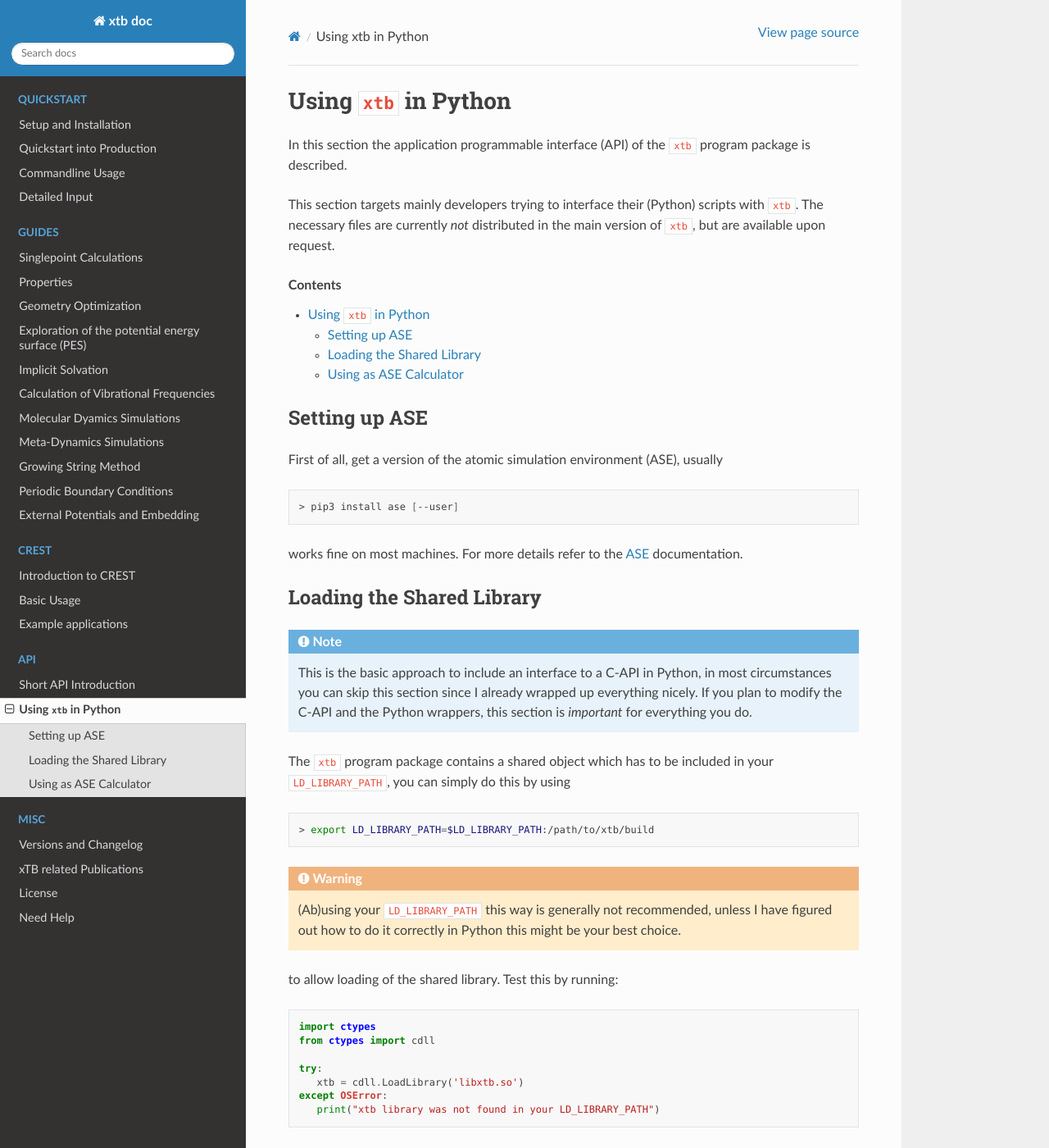
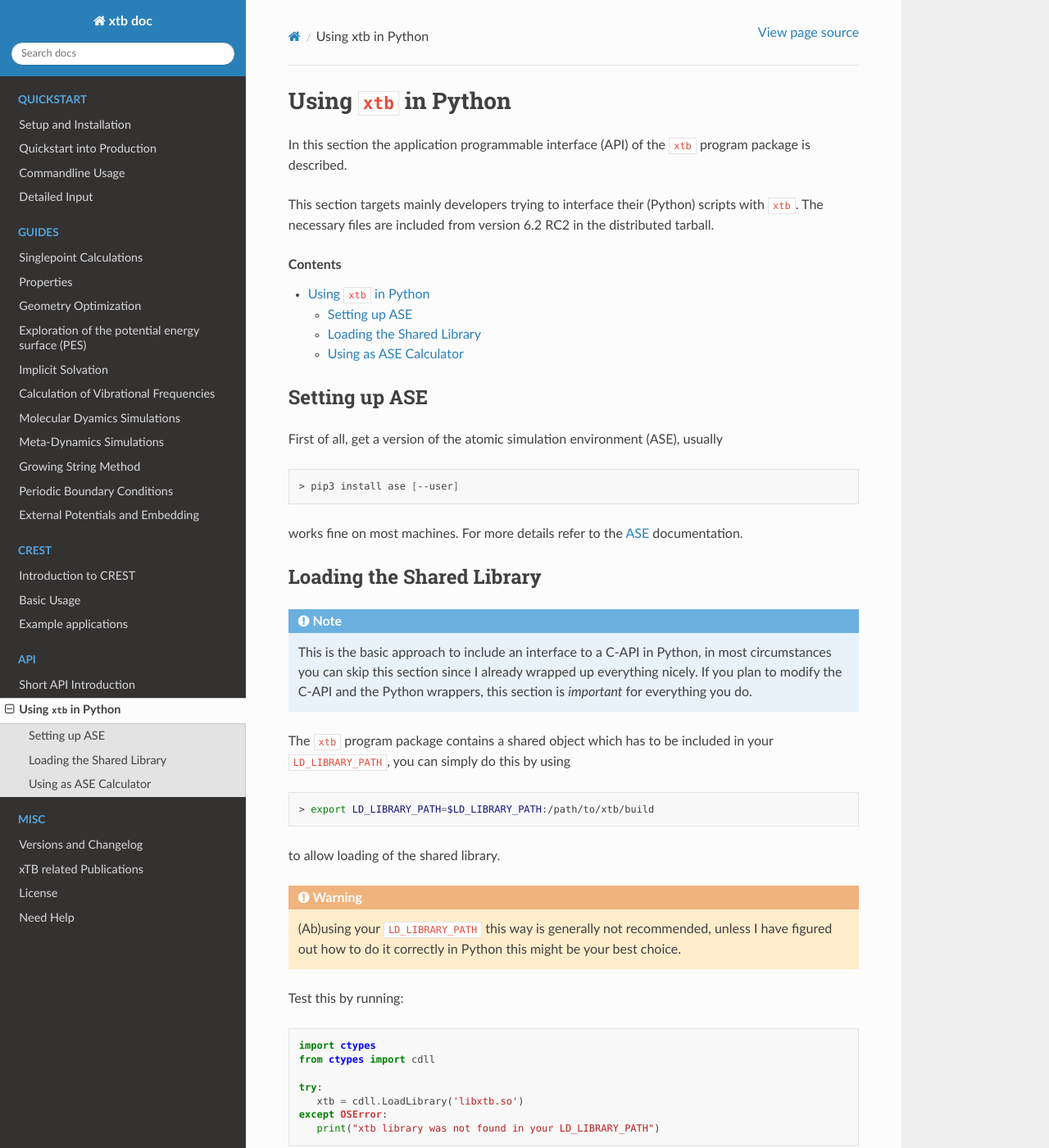
Before and after one commit to grimme-lab/xtb_docs, a Sphinx documentation site: the page built from source/dev_python.rst, in a window 1280 px wide and 1400 px high. Shown: the whole window at 82% size. Built offline with Sphinx 7.4.7 and the Read the Docs theme 2.0.0, drawn with Linux system fonts in a browser that asks for light colours; some of the changed text lies outside the part shown.

```diff
--- a/source/dev_python.rst
+++ b/source/dev_python.rst
@@ -9,8 +9,8 @@ In this section the application programmable interface (API) of the
 
 This section targets mainly developers trying to interface their (Python) scripts
 with ``xtb``.
-The necessary files are currently *not* distributed in the main version of ``xtb``,
-but are available upon request.
+The necessary files are included from version 6.2 RC2 in the distributed
+tarball.
 
 .. contents::
 
@@ -43,11 +43,12 @@ in your ``LD_LIBRARY_PATH``, you can simply do this by using
 
    > export LD_LIBRARY_PATH=$LD_LIBRARY_PATH:/path/to/xtb/build
 
+to allow loading of the shared library.
+
 .. warning:: (Ab)using your ``LD_LIBRARY_PATH`` this way is generally
              not recommended, unless I have figured out how to do it
              correctly in Python this might be your best choice.
 
-to allow loading of the shared library.
 Test this by running:
 
 .. code:: python
```
Also changed, not shown: other parts of source/dev_python.rst (+1 -1 lines).
